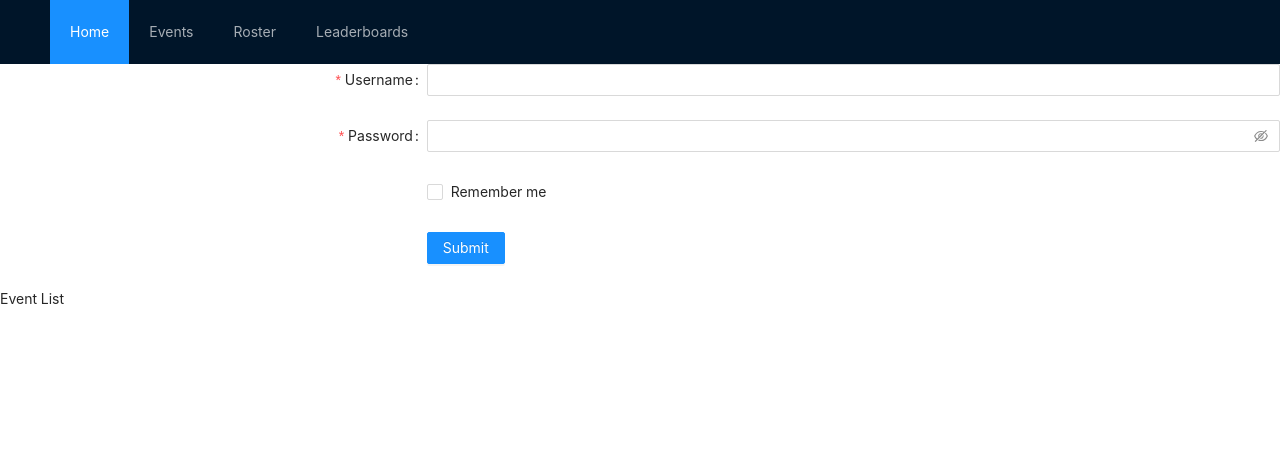
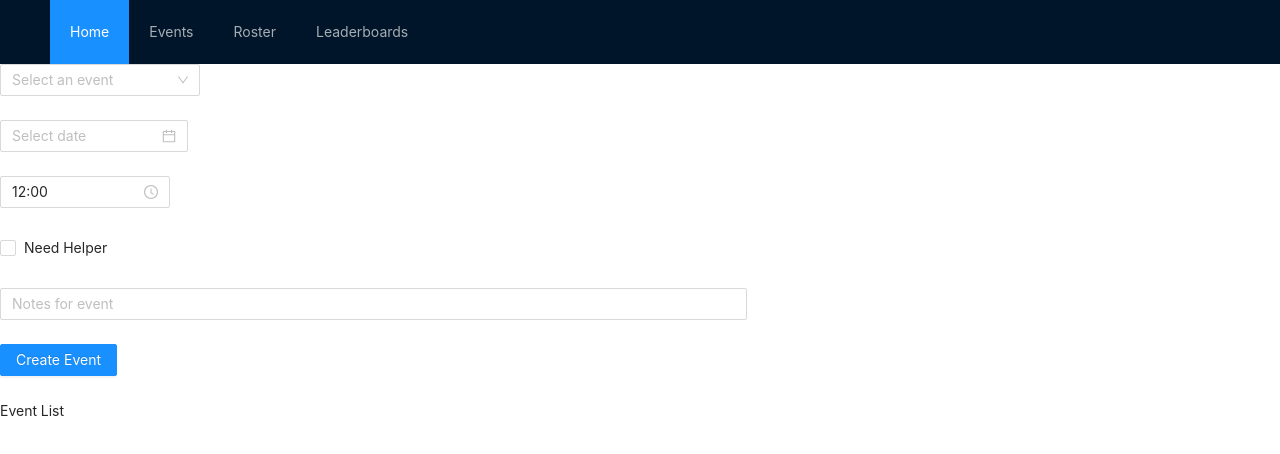
Before and after one commit to denvermullets/behepa-frontend, a React (Create React App) app: page /events in a window 1280 px wide. Shown: the top 454 px of the page. Built offline with nearby package versions, Linux system fonts and the light colour scheme; the HTML template or start-up script is replaced by a standard one.

Commit message:
update eventForm

```diff
--- a/src/components/EventForm.js
+++ b/src/components/EventForm.js
@@ -1,64 +1,77 @@
 import React, { Component } from 'react';
-import { Button, Radio, Form, Input, Select, DatePicker, InputNumber, Switch, Checkbox } from 'antd';
+import { Button, Radio, Form, Input, Select, DatePicker, TimePicker, Switch, Checkbox } from 'antd';
+import moment from 'moment'
 
-const layout = {
-    labelCol: {
-      span: 8,
-    },
-    wrapperCol: {
-      span: 16,
-    },
-  };
-  const tailLayout = {
-    wrapperCol: {
-      offset: 8,
-      span: 16,
-    },
-  };
+const { Option } = Select
+const { TextArea } = Input
+const format = 'HH:mm';
 
 class EventForm extends Component {
+  state = {
+
+  }
+
+
   render() {
     return (
+      <>
         <Form
-                {...layout}
-                name="basic"
+          labelCol={{ span: 4 }}
+          wrapperCol={{ span: 14 }}
+          layout="horizontal"
         >
-            <Form.Item
-                label="Username"
-                name="username"
-                rules={[
-                {
-                    required: true,
-                    message: 'Please input your username!',
-                },
-                ]}
+          <Form.Item>
+            <Select
+              name="event"
+              showSearch
+              style={{ width: 200 }}
+              placeholder="Select an event"
+              optionFilterProp="children"
+              // onChange={onChange}
+              // onFocus={onFocus}
+              // onBlur={onBlur}
+              // onSearch={onSearch}
+              filterOption={(input, option) =>
+                option.children.toLowerCase().indexOf(input.toLowerCase()) >= 0
+              }
               >
-                <Input />
+              <Option value="lastwish">Last Wish</Option>
+              <Option value="gos">Garden of Salvation</Option>
+              <Option value="scourge">Scourge of the Past</Option>
+              <Option value="nf">Nightfall</Option>
+            </Select>
           </Form.Item>
 
-      <Form.Item
-        label="Password"
-        name="password"
-        rules={[
-          {
-            required: true,
-            message: 'Please input your password!',
-          },
-        ]}
-      >
-        <Input.Password />
+          <Form.Item>
+            <DatePicker  />
           </Form.Item>
 
-      <Form.Item {...tailLayout} name="remember" valuePropName="checked">
-        <Checkbox>Remember me</Checkbox>
+          <Form.Item>
+            <TimePicker
+              defaultValue={moment('12:00', format)}
+              format={format}
+              />
           </Form.Item>
 
-      <Form.Item {...tailLayout}>
-        <Button type="primary" htmlType="submit">
-          Submit
-        </Button>
+          <Form.Item>
+            <Checkbox>Need Helper</Checkbox>
+          </Form.Item>
+
+          <Form.Item>
+
+          <TextArea
+            // value={value}
+            // onChange={this.onChange}
+            placeholder="Notes for event"
+            autoSize={{ minRows: 1, maxRows: 5 }}
+            />
+          </Form.Item>
+
+          <Form.Item>
+            <Button type="primary" htmlType="submit">Create Event</Button>
           </Form.Item>
         </Form>
+      </>
     );
   }
 }
```
Also changed, not shown: src/components/Navbar.js (indentation only), src/components/RosterList.js (indentation only). Lines whose indentation alone changed are shown as unchanged.
